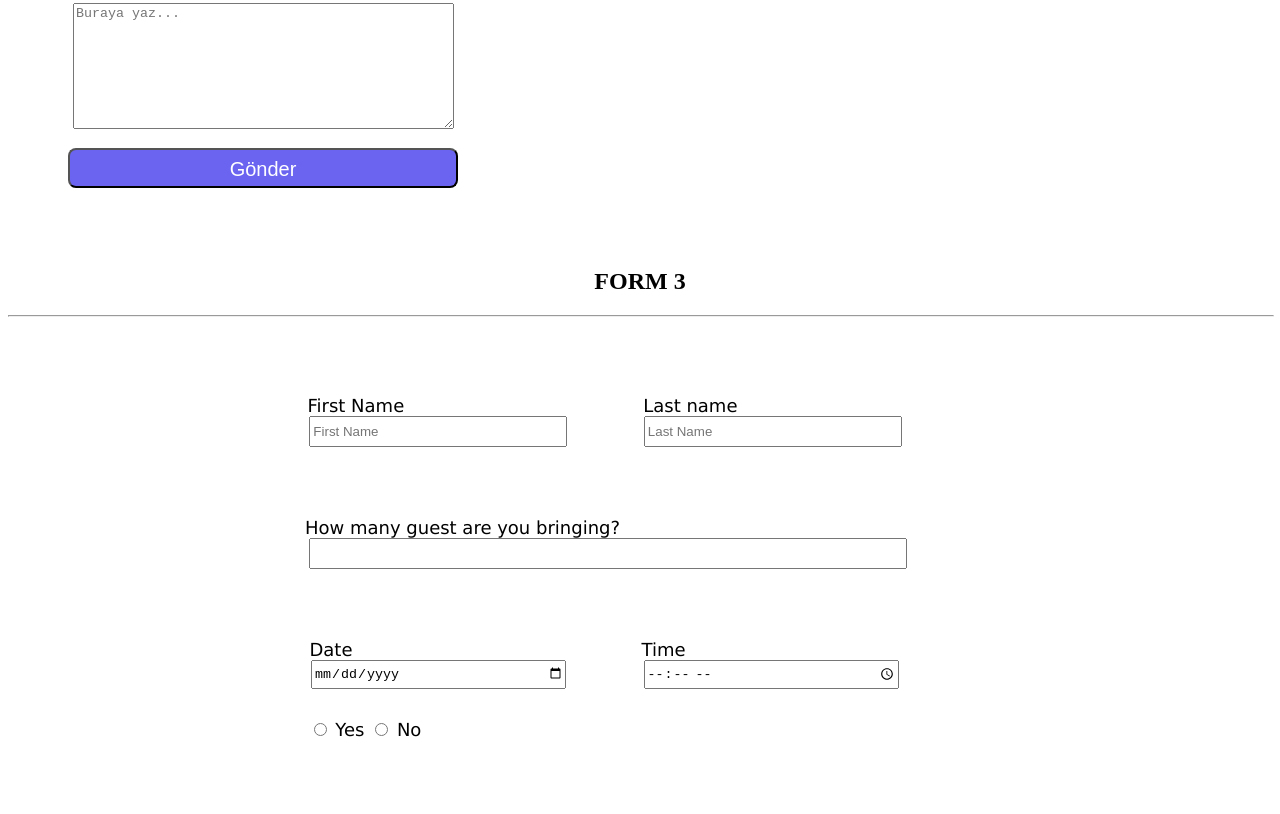
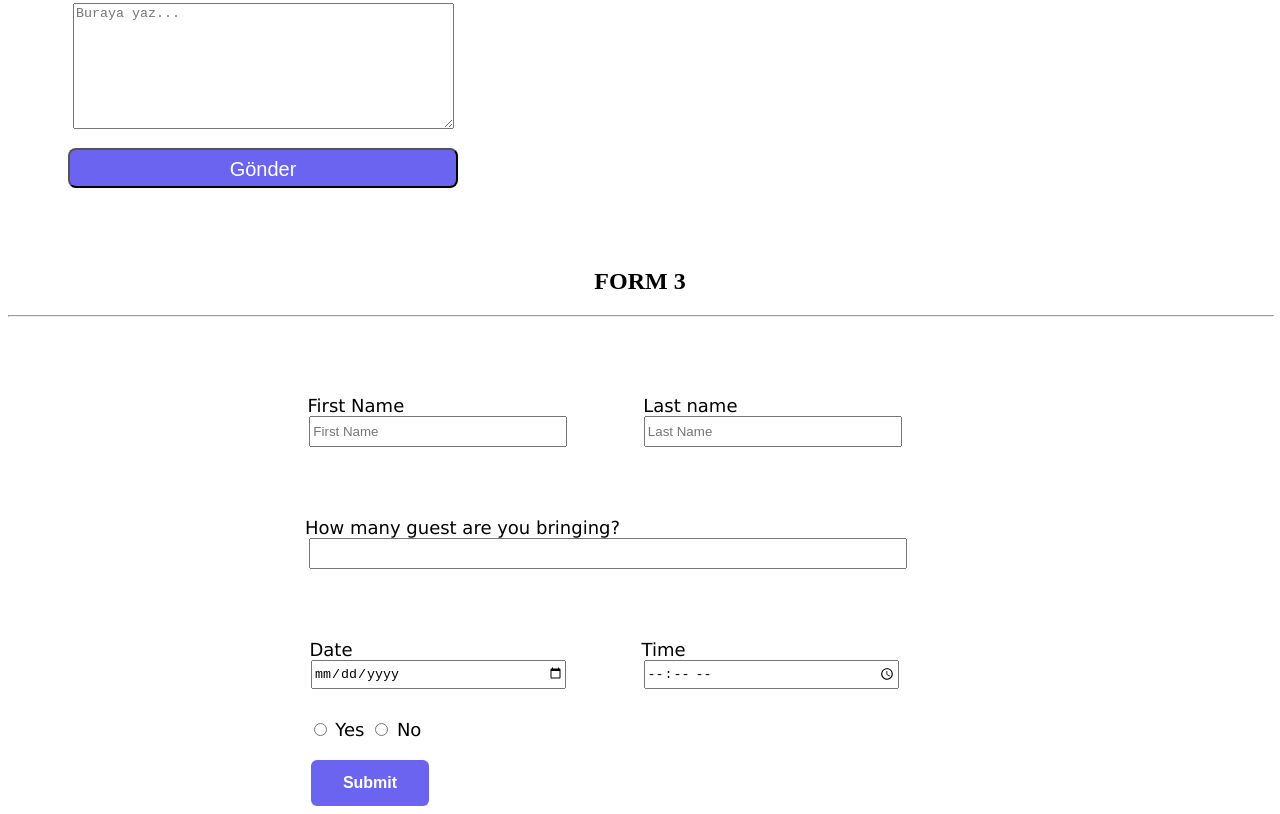
Before and after one commit to canndd/Sample-form-templates, a plain HTML site: page index.html in a window 1280 px wide. Shown: the part 1450-2264 px from the top of the page. Before the commit the page ends 2209 px from the top, so only its background shows below. Drawn offline with Linux system fonts and the light colour scheme.

Commit message:
submit btn add

```diff
--- a/css/style.css
+++ b/css/style.css
@@ -113,3 +113,19 @@
   font-family: 'Lucida Sans', 'Lucida Sans Regular', 'Lucida Grande', 'Lucida Sans Unicode', Geneva, Verdana, sans-serif;
   font-size: 18px;
  }
+ #form3btnsubmit{
+
+  text-align: center;
+  font-size: 16px;
+  border-radius: 6px;
+  padding: 14px 32px;
+  border: none;
+  font-weight: 600;
+  background-color: #6a64f1;
+  color: white;
+  cursor: pointer;
+  margin-right: 540px;
+  margin-top: 20px;
+
+
+ }
--- a/index.html
+++ b/index.html
@@ -208,10 +208,9 @@
                 <input type="radio" name="radiobtnform31" id="form3radio2">
                 <label for="form3radio2">No</label>
              </div>
-        </div>
-
-
-
+            <div>
+                <input id="form3btnsubmit" type="button" value="Submit">
+            </div>
         </form>
     </div>
                     <!--FORM 3 END-->
```
